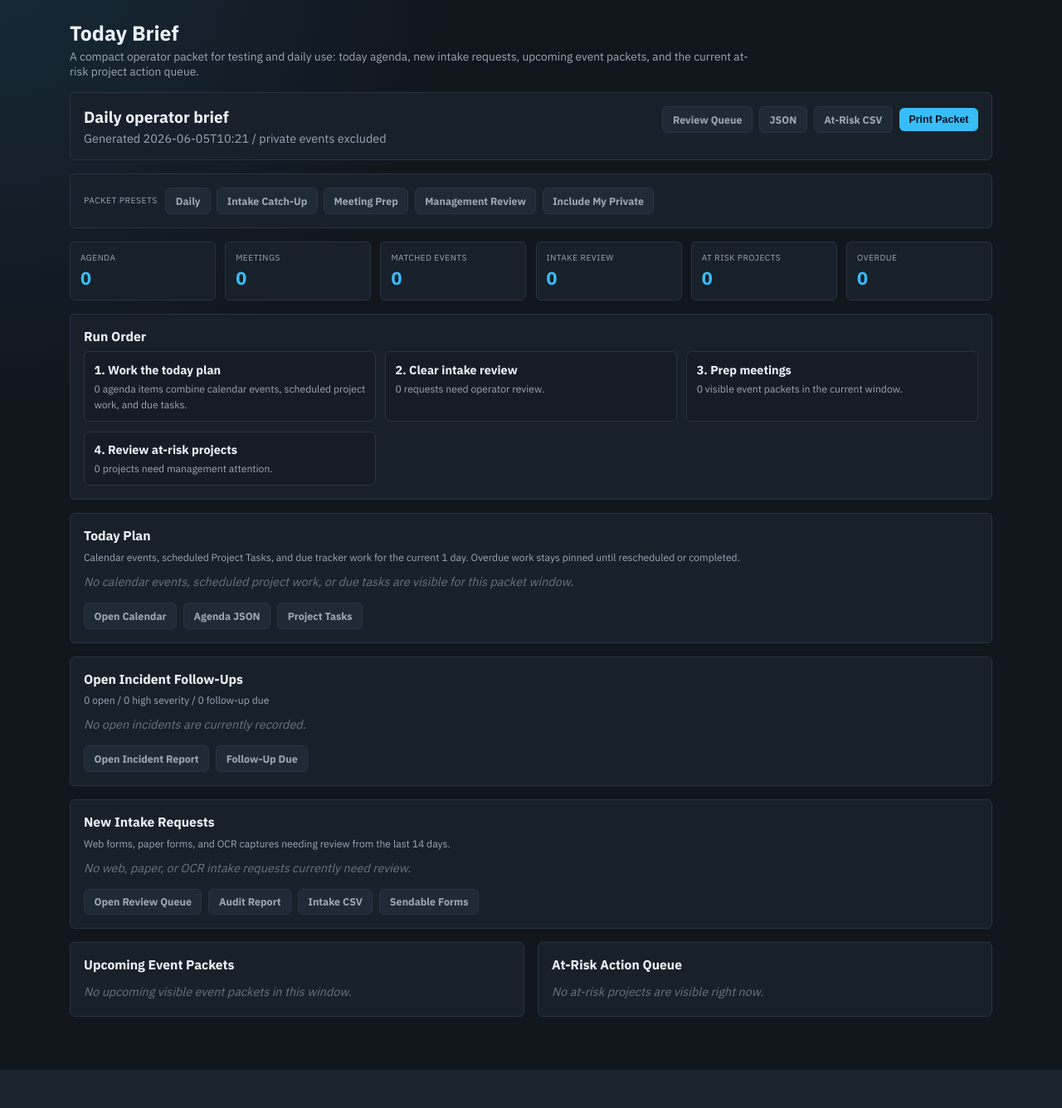
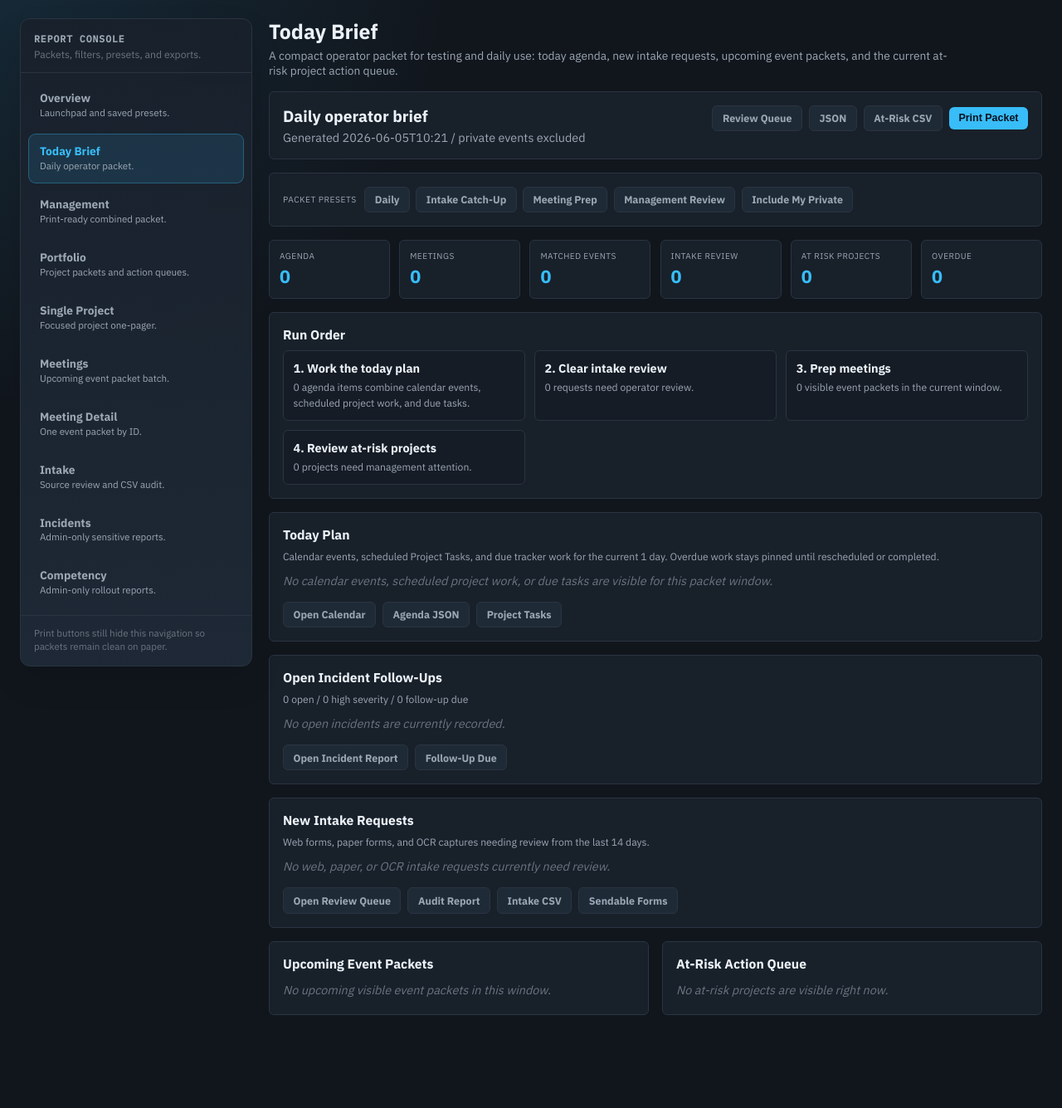
Before and after one commit to Rtoony/tasktrack, a Flask app: page /reports/today in a window 1280 px wide. Shown: the part 55-1390 px from the top of the page at 83% size. Before the commit the page ends 1344 px from the top, so only its background shows below. Run offline with Flask 3, Linux system fonts and the light colour scheme; the visitor is signed in with stand-in values (Sample User, id 1); data that the repository does not hold is empty; parts of the project's set-up code (start-up, migrations or seed data) failed here and were passed over; some libraries are stand-ins or nearby versions.

Commit message:
Add shared report console navigation

```diff
--- a/app/routes/reports.py
+++ b/app/routes/reports.py
@@ -32,6 +32,113 @@ from ..services.project_reports import (
 )
 
 bp = Blueprint("reports", __name__)
+
+REPORT_SECTIONS = [
+    {
+        "key": "overview",
+        "title": "Overview",
+        "subtitle": "Launchpad and saved presets.",
+        "href": "/reports",
+    },
+    {
+        "key": "today",
+        "title": "Today Brief",
+        "subtitle": "Daily operator packet.",
+        "href": "/reports/today",
+    },
+    {
+        "key": "management",
+        "title": "Management",
+        "subtitle": "Print-ready combined packet.",
+        "href": "/reports/management",
+    },
+    {
+        "key": "portfolio",
+        "title": "Portfolio",
+        "subtitle": "Project packets and action queues.",
+        "href": "/reports/projects",
+    },
+    {
+        "key": "project",
+        "title": "Single Project",
+        "subtitle": "Focused project one-pager.",
+        "href": "/reports/project",
+    },
+    {
+        "key": "meetings",
+        "title": "Meetings",
+        "subtitle": "Upcoming event packet batch.",
+        "href": "/reports/meetings",
+    },
+    {
+        "key": "meeting",
+        "title": "Meeting Detail",
+        "subtitle": "One event packet by ID.",
+        "href": "/reports/meeting",
+    },
+    {
+        "key": "intake",
+        "title": "Intake",
+        "subtitle": "Source review and CSV audit.",
+        "href": "/reports/intake",
+    },
+    {
+        "key": "incidents",
+        "title": "Incidents",
+        "subtitle": "Admin-only sensitive reports.",
+        "href": "/reports/incidents",
+        "admin_only": True,
+    },
+    {
+        "key": "competency",
+        "title": "Competency",
+        "subtitle": "Admin-only rollout reports.",
+        "href": "/reports/competency",
+        "admin_only": True,
+    },
+]
+
+
+def _active_report_section() -> str:
+    path = request.path.rstrip("/") or "/"
+    if path == "/reports":
+        return "overview"
+    if path.startswith("/reports/incidents"):
+        return "incidents"
+    if path.startswith("/reports/competency"):
+        return "competency"
+    if path == "/reports/projects":
+        return "portfolio"
+    if path == "/reports/project":
+        return "project"
+    if path == "/reports/meetings":
+        return "meetings"
+    if path == "/reports/meeting":
+        return "meeting"
+    if path == "/reports/management":
+        return "management"
+    if path == "/reports/today":
+        return "today"
+    if path == "/reports/intake":
+        return "intake"
+    return "overview"
+
+
+def _visible_report_sections() -> list[dict]:
+    is_admin = _is_admin()
+    return [section for section in REPORT_SECTIONS if is_admin or not section.get("admin_only")]
+
+
+@bp.context_processor
+def report_nav_context():
+    active = _active_report_section()
+    sections = _visible_report_sections()
+    active_meta = next((section for section in sections if section["key"] == active), sections[0])
+    return {
+        "report_sections": sections,
+        "active_report_section": active,
+        "active_report_meta": active_meta,
+    }
 
 _TRUE_VALUES = {"1", "true", "yes", "on"}
 _PRESET_SURFACES = {"portfolio", "incidents", "meetings", "management", "competency"}
--- /dev/null
+++ b/static/css/report-shell.css
@@ -0,0 +1,117 @@
+/* Shared report console shell. Individual report templates keep their print-first body styles. */
+.report-shell {
+  max-width: 1640px;
+  margin: 0 auto;
+  padding: 1.4rem 1.5rem 3rem;
+  display: grid;
+  grid-template-columns: 280px minmax(0, 1fr);
+  gap: 1.25rem;
+  align-items: start;
+}
+.report-sidebar {
+  position: sticky;
+  top: 70px;
+  background: linear-gradient(180deg, rgba(24, 33, 43, 0.98), rgba(31, 42, 55, 0.96));
+  border: 1px solid var(--border);
+  border-radius: 12px;
+  overflow: hidden;
+  box-shadow: 0 18px 38px rgba(0, 0, 0, 0.12);
+}
+.report-sidebar-head {
+  padding: 1rem 1rem 0.85rem;
+  border-bottom: 1px solid var(--border);
+}
+.report-sidebar-title {
+  color: var(--text-muted);
+  font-family: 'IBM Plex Mono', monospace;
+  font-size: 0.72rem;
+  font-weight: 700;
+  text-transform: uppercase;
+  letter-spacing: 0.08em;
+}
+.report-sidebar-subtitle {
+  color: var(--text-dim);
+  font-size: 0.76rem;
+  margin-top: 0.25rem;
+}
+.report-side-nav {
+  display: grid;
+  gap: 0.25rem;
+  padding: 0.55rem;
+}
+.report-side-nav a {
+  display: block;
+  color: var(--text-muted);
+  text-decoration: none;
+  border: 1px solid transparent;
+  border-radius: 9px;
+  padding: 0.72rem 0.82rem;
+}
+.report-side-nav a:hover {
+  color: var(--text);
+  background: rgba(255, 255, 255, 0.04);
+}
+.report-side-nav a.active {
+  color: var(--accent);
+  background: rgba(56, 189, 248, 0.12);
+  border-color: rgba(56, 189, 248, 0.32);
+}
+.report-nav-title {
+  display: block;
+  font-size: 0.86rem;
+  font-weight: 700;
+}
+.report-nav-copy {
+  display: block;
+  margin-top: 0.12rem;
+  font-size: 0.72rem;
+  line-height: 1.3;
+  color: var(--text-muted);
+}
+.report-sidebar-foot {
+  color: var(--text-dim);
+  font-size: 0.72rem;
+  line-height: 1.35;
+  padding: 0.85rem 1rem 1rem;
+  border-top: 1px solid var(--border);
+}
+.report-content {
+  min-width: 0;
+}
+.report-content > main {
+  max-width: none;
+  margin: 0;
+  padding: 0 0 3rem;
+}
+@media (max-width: 1050px) {
+  .report-shell {
+    grid-template-columns: 1fr;
+    padding: 1rem;
+  }
+  .report-sidebar {
+    position: relative;
+    top: auto;
+  }
+  .report-side-nav {
+    grid-template-columns: repeat(2, minmax(0, 1fr));
+  }
+}
+@media (max-width: 640px) {
+  .report-side-nav {
+    grid-template-columns: 1fr;
+  }
+}
+@media print {
+  .report-shell {
+    display: block;
+    max-width: none;
+    padding: 0;
+  }
+  .report-sidebar {
+    display: none !important;
+  }
+  .report-content > main {
+    max-width: none;
+    padding: 0 0 0.15in;
+  }
+}
--- a/templates/competency_report.html
+++ b/templates/competency_report.html
@@ -64,6 +64,7 @@
     .chip { background:#fff; color:#374151; border-color:#d1d5db; }
   }
 </style>
+<link rel="stylesheet" href="{{ url_for('static', filename='css/report-shell.css') }}">
 </head>
 <body>
 <header>
@@ -78,6 +79,9 @@
     </nav>
   </div>
 </header>
+<div class="report-shell">
+  {% include "partials/report_sidebar.html" %}
+  <div class="report-content">
 <main>
   <section class="print-only" style="border-bottom:1px solid #111827;margin-bottom:0.12in;padding-bottom:0.08in">
     <strong>TaskTrack Competency Report</strong><br>
@@ -166,6 +170,8 @@
   </section>
   {% endfor %}
 </main>
+  </div>
+</div>
 <script>
 function filtersFromForm() {
   const form = document.getElementById('competency-filter-form');
--- a/templates/incident_report.html
+++ b/templates/incident_report.html
@@ -59,6 +59,7 @@
     .stat-value { font-size:10pt; color:#111827; }
   }
 </style>
+<link rel="stylesheet" href="{{ url_for('static', filename='css/report-shell.css') }}">
 </head>
 <body>
 <header>
@@ -73,6 +74,9 @@
     </nav>
   </div>
 </header>
+<div class="report-shell">
+  {% include "partials/report_sidebar.html" %}
+  <div class="report-content">
 <main>
   {% if error %}
     <section class="card"><h1>Incident not found</h1><p class="note">{{ error }}</p></section>
@@ -126,5 +130,7 @@
   <section class="print-footer print-only">TaskTrack incident one-pager generated {{ packet.generated_at[:16] }}. Admin-only sensitive narrative report.</section>
   {% endif %}
 </main>
+  </div>
+</div>
 </body>
 </html>
--- a/templates/incident_reports.html
+++ b/templates/incident_reports.html
@@ -85,6 +85,7 @@
     .incident-card { page-break-inside:avoid; }
   }
 </style>
+<link rel="stylesheet" href="{{ url_for('static', filename='css/report-shell.css') }}">
 </head>
 <body>
 <header>
@@ -100,6 +101,9 @@
     </nav>
   </div>
 </header>
+<div class="report-shell">
+  {% include "partials/report_sidebar.html" %}
+  <div class="report-content">
 <main>
   <section class="print-masthead print-only" aria-label="Printable report header">
     <div>
@@ -228,6 +232,8 @@
 
   <section class="print-footer print-only">TaskTrack incident report generated {{ packet.generated_at[:16] }}. Admin-only sensitive narrative report.</section>
 </main>
+  </div>
+</div>
 <script>
 function applyIncidentPreset(id) {
   if (!id) { window.location = '/reports/incidents'; return; }
--- a/templates/intake_report.html
+++ b/templates/intake_report.html
@@ -41,6 +41,7 @@
   @media (max-width: 900px) { .filters,.stats { grid-template-columns:1fr; } table { font-size:0.78rem; } .nav a { margin-left:0.5rem; } }
   @media print { @page { size:letter; margin:0.45in; } body { background:#fff; color:#111827; font-size:9.5pt; } header,.filters,.btn { display:none !important; } main { max-width:none; padding:0; } .card,.stat { background:#fff; border-color:#d1d5db; box-shadow:none; } th,td { border-color:#e5e7eb; } .stat-value { color:#111827; } }
 </style>
+<link rel="stylesheet" href="{{ url_for('static', filename='css/report-shell.css') }}">
 </head>
 <body>
 <header>
@@ -55,6 +56,9 @@
     </nav>
   </div>
 </header>
+<div class="report-shell">
+  {% include "partials/report_sidebar.html" %}
+  <div class="report-content">
 <main>
   <h1>Intake Source Report</h1>
   <p class="sub">Review items created from web forms, paper forms, reMarkable OCR, and other capture sources. This is the audit queue for the form-to-TaskTrack workflow.</p>
@@ -113,5 +117,7 @@
     {% else %}<div class="empty">No matching intake records found.</div>{% endif %}
   </section>
 </main>
+  </div>
+</div>
 </body>
 </html>
--- a/templates/management_report.html
+++ b/templates/management_report.html
@@ -70,6 +70,7 @@
   @media (max-width: 980px) { .filters,.stats,.grid,.cover-grid { grid-template-columns:1fr; } .preset-row { grid-template-columns:1fr; } .hero { flex-direction:column; } .actions { justify-content:flex-start; } .nav a { margin-left:0.5rem; } }
   @media print { @page { size:letter; margin:0.45in; } body { background:#fff; color:#111827; font-size:9.2pt; line-height:1.25; } header,.filters,.nav,.btn,.screen-only { display:none !important; } main { max-width:none; padding:0 0 0.15in; } .print-only { display:block !important; } .print-masthead { display:flex !important; justify-content:space-between; gap:0.3in; align-items:flex-start; border-color:#111827; } .print-eyebrow,.print-meta,.summary-label { color:#4b5563; } .card,.hero,.stat,.cover-sheet { border-color:#d1d5db; background:#fff; box-shadow:none; break-inside:avoid; } .cover-sheet,.hero,.card { padding:0.12in; margin-bottom:0.12in; } .cover-grid { grid-template-columns:1.35fr 0.65fr; } .cover-title { font-size:15pt; } .summary-list { gap:0.06in; margin-top:0.08in; } .summary-item { border-color:#111827; } .stats { grid-template-columns:repeat(6,1fr); gap:0.08in; margin-bottom:0.12in; } .stat { padding:0.08in; } .stat-value { color:#111827; font-size:13pt; } .packet-section { break-inside:avoid; } .cover-only .detail-section { display:none !important; } .cover-only .cover-sheet { min-height:8.75in; } .row { border-color:#e5e7eb; padding:0.05in 0; } .row-title { white-space:normal; } .when { color:#374151; } }
 </style>
+<link rel="stylesheet" href="{{ url_for('static', filename='css/report-shell.css') }}">
 </head>
 <body>
 <header>
@@ -85,6 +86,9 @@
     </nav>
   </div>
 </header>
+<div class="report-shell">
+  {% include "partials/report_sidebar.html" %}
+  <div class="report-content">
 <main class="{{ 'cover-only' if packet.cover_page else '' }}">
   <section class="print-masthead print-only" aria-label="Printable packet header">
     <div>
@@ -272,6 +276,8 @@
 
   <section class="print-footer print-only">TaskTrack management packet generated {{ packet.generated_at[:16] }}. Private events are excluded unless explicitly requested; capability narratives are admin-gated.</section>
 </main>
+  </div>
+</div>
 <script>
 function applyManagementPreset(id) {
   window.location = id ? `/reports/management?preset=${encodeURIComponent(id)}` : '/reports/management';
--- a/templates/meeting_report.html
+++ b/templates/meeting_report.html
@@ -83,6 +83,7 @@
     .when { color:#374151; }
   }
 </style>
+<link rel="stylesheet" href="{{ url_for('static', filename='css/report-shell.css') }}">
 </head>
 <body>
 <header>
@@ -99,6 +100,9 @@
     </nav>
   </div>
 </header>
+<div class="report-shell">
+  {% include "partials/report_sidebar.html" %}
+  <div class="report-content">
 <main>
   <form class="lookup" method="get" action="/reports/meeting">
     <label for="event-id" style="color:var(--text-muted);">Event ID</label>
@@ -295,5 +299,7 @@
     <section class="print-footer print-only">TaskTrack meeting packet generated {{ packet.generated_at[:16] }}. Private linked events are excluded unless explicitly requested; capability narratives remain admin-gated.</section>
   {% endif %}
 </main>
+  </div>
+</div>
 </body>
 </html>
--- a/templates/meeting_reports.html
+++ b/templates/meeting_reports.html
@@ -82,6 +82,7 @@
     .packet { page-break-inside:avoid; }
   }
 </style>
+<link rel="stylesheet" href="{{ url_for('static', filename='css/report-shell.css') }}">
 </head>
 <body>
 <header>
@@ -98,6 +99,9 @@
     </nav>
   </div>
 </header>
+<div class="report-shell">
+  {% include "partials/report_sidebar.html" %}
+  <div class="report-content">
 <main>
   <section class="print-masthead print-only" aria-label="Printable report header">
     <div>
@@ -207,6 +211,8 @@
 
   <section class="print-footer print-only">TaskTrack meeting packet batch generated {{ packet.generated_at[:16] }}. Private events are excluded unless explicitly requested; capability narratives remain admin-gated.</section>
 </main>
+  </div>
+</div>
 <script>
 function applyMeetingPreset(id) {
   if (!id) { window.location = '/reports/meetings'; return; }
--- /dev/null
+++ b/templates/partials/report_sidebar.html
@@ -0,0 +1,17 @@
+<aside class="report-sidebar" aria-label="Report sections">
+  <div class="report-sidebar-head">
+    <div class="report-sidebar-title">Report Console</div>
+    <div class="report-sidebar-subtitle">Packets, filters, presets, and exports.</div>
+  </div>
+  <nav class="report-side-nav">
+    {% for section in report_sections %}
+    <a href="{{ section.href }}" class="{{ 'active' if active_report_section == section.key else '' }}">
+      <span class="report-nav-title">{{ section.title }}</span>
+      <span class="report-nav-copy">{{ section.subtitle }}</span>
+    </a>
+    {% endfor %}
+  </nav>
+  <div class="report-sidebar-foot">
+    Print buttons still hide this navigation so packets remain clean on paper.
+  </div>
+</aside>
--- a/templates/project_report.html
+++ b/templates/project_report.html
@@ -89,6 +89,7 @@
     .when { color:#374151; }
   }
 </style>
+<link rel="stylesheet" href="{{ url_for('static', filename='css/report-shell.css') }}">
 </head>
 <body>
 <header>
@@ -104,6 +105,9 @@
     </nav>
   </div>
 </header>
+<div class="report-shell">
+  {% include "partials/report_sidebar.html" %}
+  <div class="report-content">
 <main>
   <form class="lookup" method="get" action="/reports/project" onsubmit="normalizeProjectReportLookup()">
     <div class="lookup-field">
@@ -288,6 +292,8 @@
     <section class="print-footer print-only">TaskTrack report generated {{ report.generated_at[:16] }}. Private events are excluded unless explicitly requested; capability narratives remain admin-gated.</section>
   {% endif %}
 </main>
+  </div>
+</div>
 
 <script>
 let projectReportOptionsLoaded = false;
--- a/templates/project_reports.html
+++ b/templates/project_reports.html
@@ -96,6 +96,7 @@
     .action-queue { border-left:3px solid #111827; }
   }
 </style>
+<link rel="stylesheet" href="{{ url_for('static', filename='css/report-shell.css') }}">
 </head>
 <body>
 <header>
@@ -111,6 +112,9 @@
     </nav>
   </div>
 </header>
+<div class="report-shell">
+  {% include "partials/report_sidebar.html" %}
+  <div class="report-content">
 <main>
   <section class="print-masthead print-only" aria-label="Printable report header">
     <div>
@@ -276,6 +280,8 @@
   {% endfor %}
   <section class="print-footer print-only">TaskTrack portfolio packet generated {{ packet.generated_at[:16] }}. Private events are excluded unless explicitly requested; capability narratives remain admin-gated.</section>
 </main>
+  </div>
+</div>
 
 <script>
 function applyPortfolioPreset(id) {
--- a/templates/reports_today.html
+++ b/templates/reports_today.html
@@ -72,6 +72,7 @@
     .when { color:#374151; }
   }
 </style>
+<link rel="stylesheet" href="{{ url_for('static', filename='css/report-shell.css') }}">
 </head>
 <body>
 <header>
@@ -87,6 +88,9 @@
     </nav>
   </div>
 </header>
+<div class="report-shell">
+  {% include "partials/report_sidebar.html" %}
+  <div class="report-content">
 <main>
   <section class="print-masthead print-only" aria-label="Printable report header">
     <div>
@@ -258,5 +262,7 @@
 
   <section class="print-footer print-only">TaskTrack today brief generated {{ packet.generated_at[:16] }}. Private events are excluded unless explicitly requested; capability narratives remain admin-gated.</section>
 </main>
+  </div>
+</div>
 </body>
 </html>
```
Also changed, not shown: tests/test_project_report.py (+29 -0 lines).
